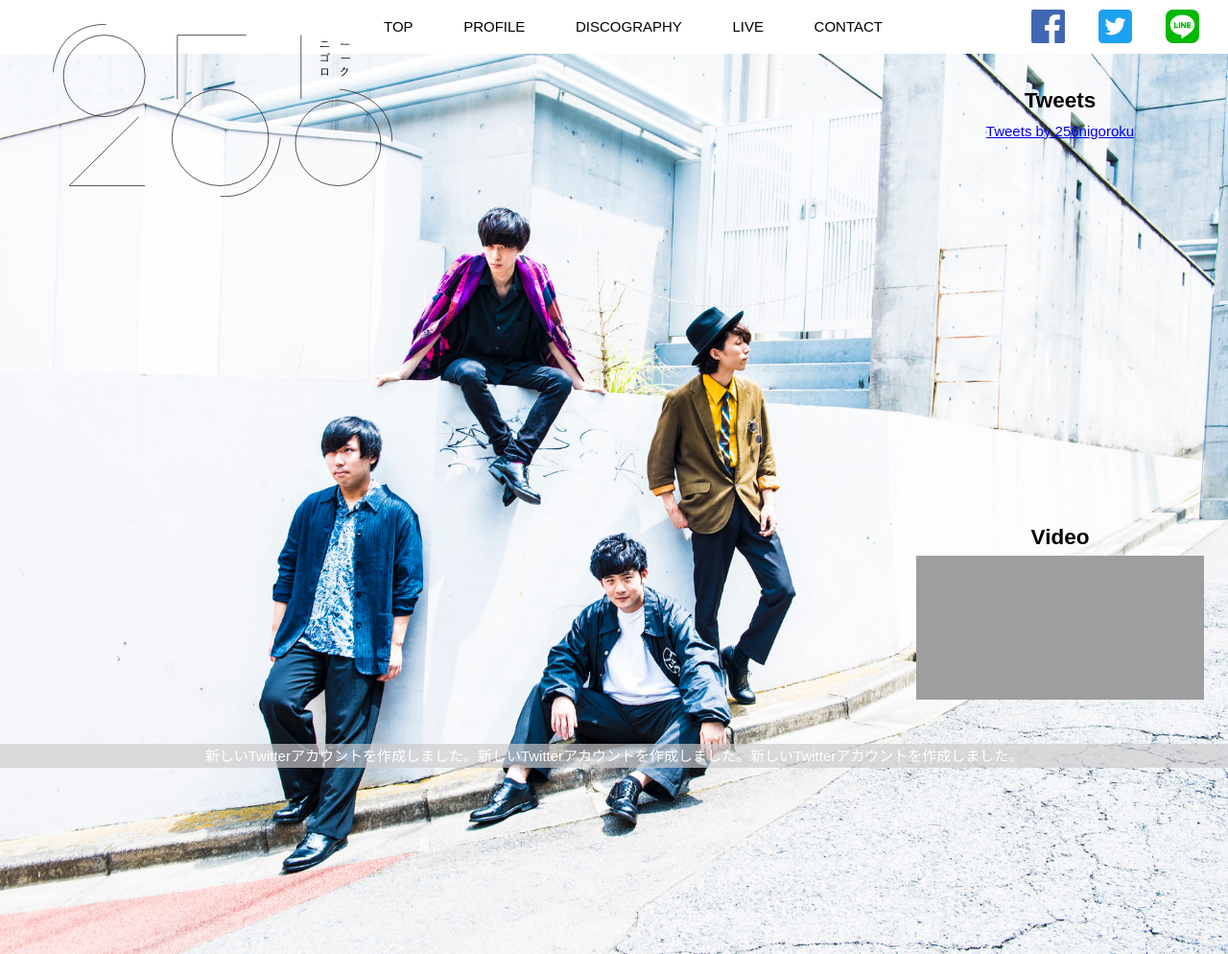
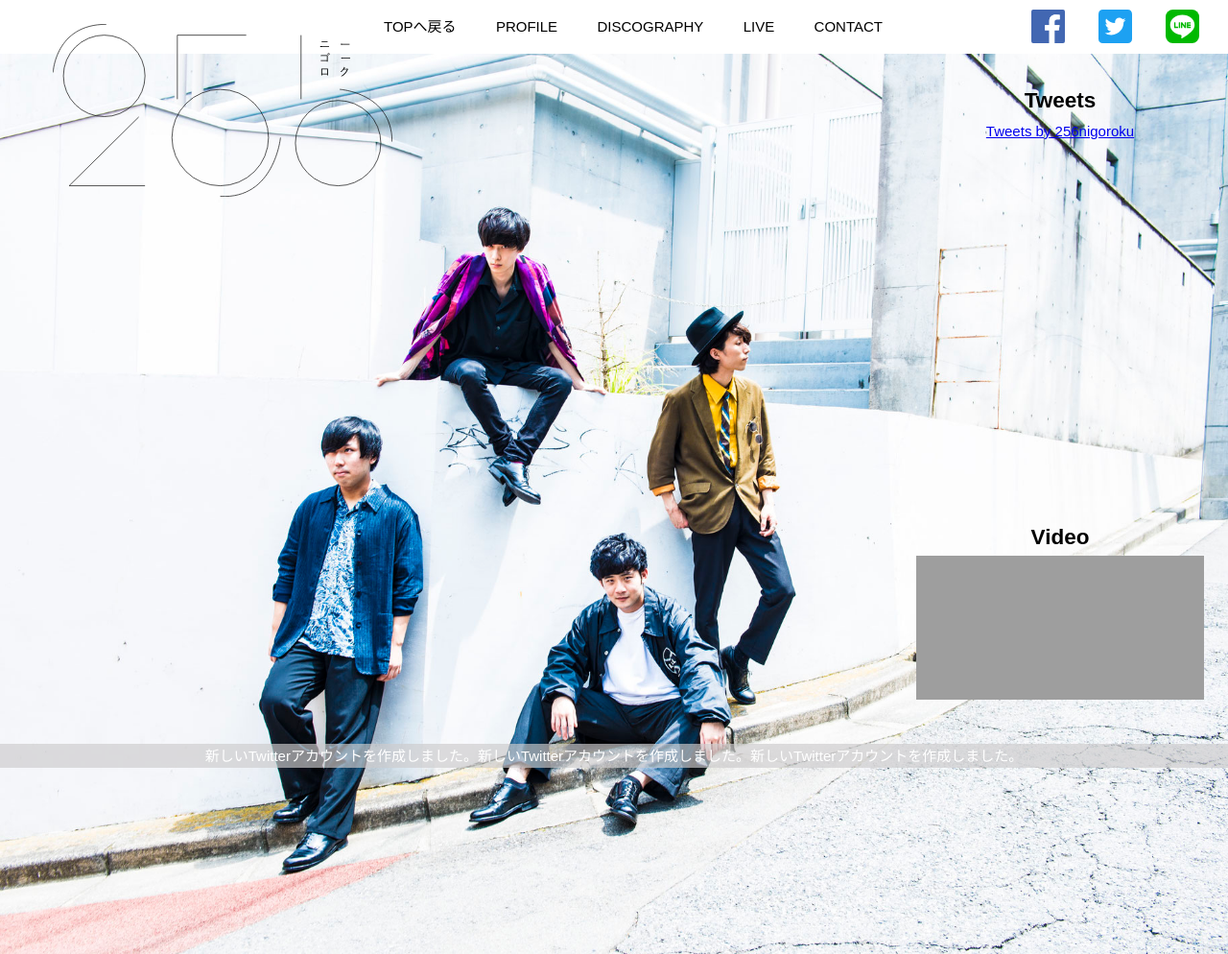
Before and after one commit to plump3nkjm/256, a website: page index.html in a window 1280 px wide. Shown: the whole page at 96% size. Drawn offline with Linux system fonts and the light colour scheme; grey boxes are pictures that could not be loaded.

Commit message:
merge sample

```diff
--- a/index.html
+++ b/index.html
@@ -29,7 +29,7 @@
   <header>
       <nav>
         <ul>
-          <li>TOP</li>
+          <li>TOPへ戻る</li>
           <li>PROFILE</li>
           <li>DISCOGRAPHY</li>
           <li>LIVE</li>
```
